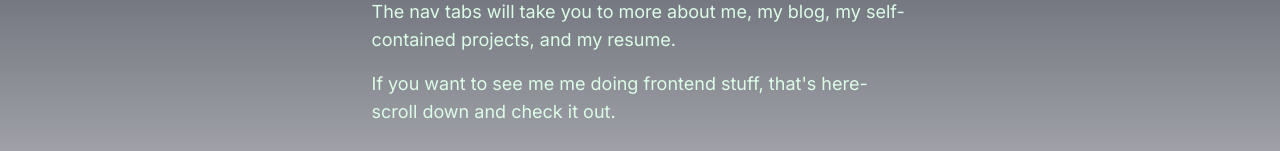
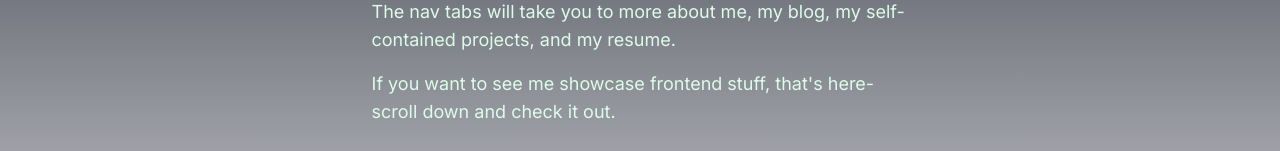
Before and after one commit to adamdelcano/adamdelcano.github.io, a Next.js app: page / in a window 1280 px wide. Shown: the part 430-581 px from the top of the page. Built offline with nearby package versions, Linux system fonts and the light colour scheme.

Commit message:
Tweaking about

```diff
--- a/src/app/page.tsx
+++ b/src/app/page.tsx
@@ -41,7 +41,7 @@ export default function Home() {
             The nav tabs will take you to more about me, my blog, my self-contained projects, and my resume.
           </p>
           <p>
-            If you want to see me me doing frontend stuff, that&apos;s here- scroll down and check it out.
+            If you want to see me showcase frontend stuff, that&apos;s here- scroll down and check it out.
           </p>
           <p></p>
         </div>
```
